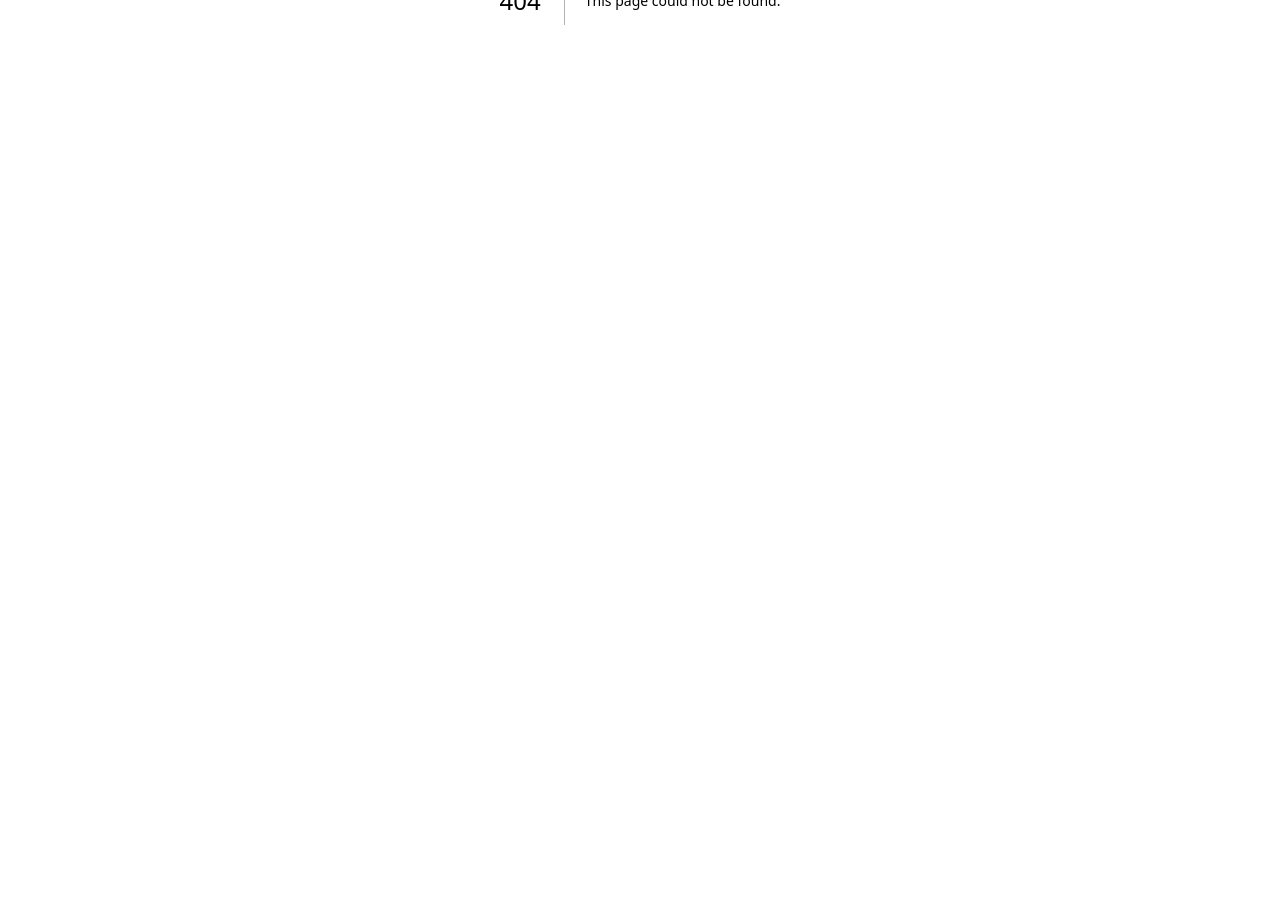
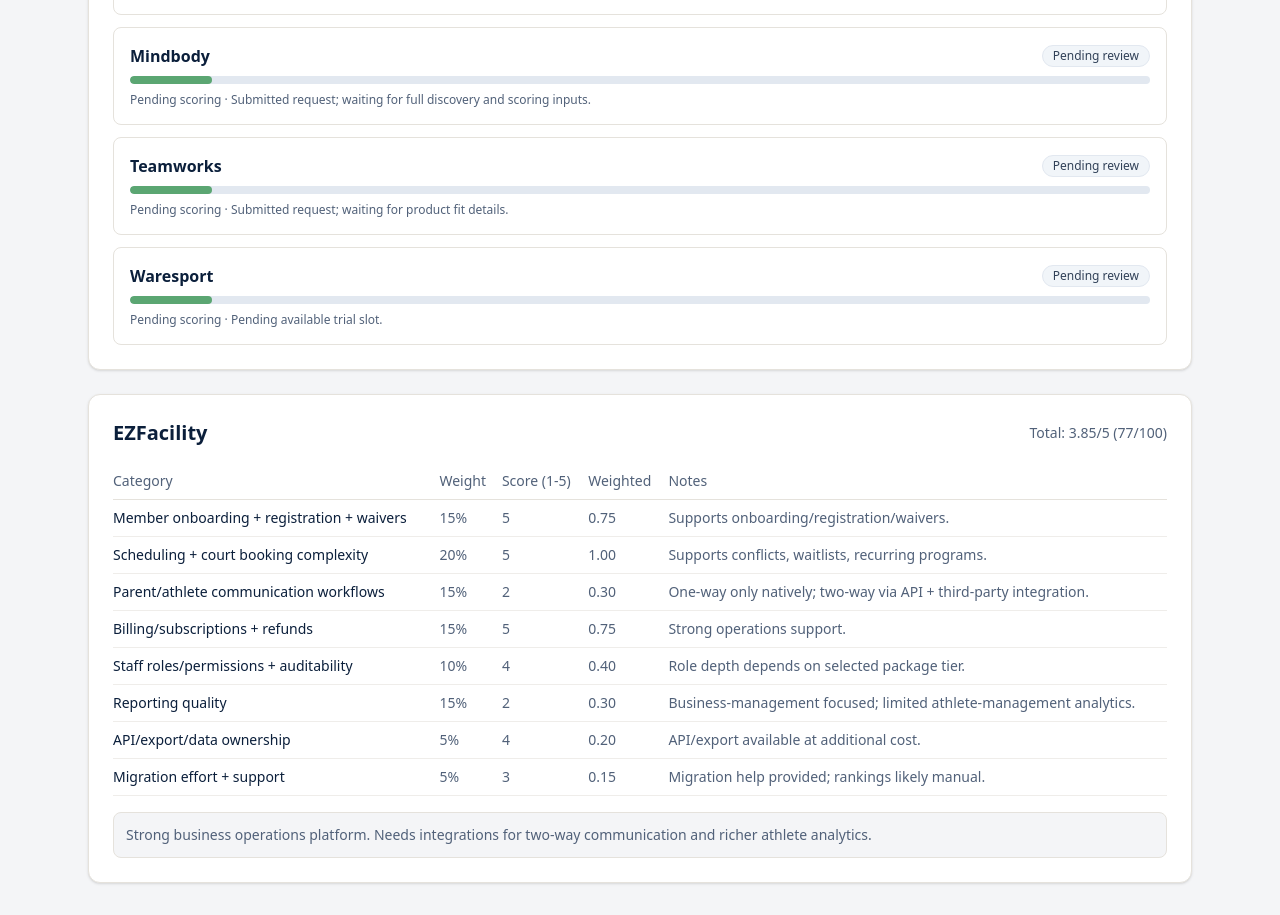
Before and after one commit to medlmichael/farm-forge-portal, a Next.js app: page /scorecards in a window 1280 px wide. Before the commit this address had no page. Shown: the part 400-1315 px from the top of the page. Before the commit the page ends 800 px from the top, so only its background shows below. Built offline with nearby package versions, Linux system fonts and the light colour scheme.

Commit message:
Add vendor scorecards page and trial-tracker link with overall chart

```diff
--- a/src/app/page.tsx
+++ b/src/app/page.tsx
@@ -197,6 +197,14 @@
               </div>
             ))}
           </div>
+          <div className="mt-5 border-t border-[var(--ff-border)] pt-4">
+            <Link
+              href="/scorecards"
+              className="inline-flex items-center rounded-full border border-[var(--ff-navy)] px-4 py-2 text-sm font-semibold text-[var(--ff-navy)] transition-colors hover:bg-[var(--ff-navy)] hover:text-white"
+            >
+              View all vendor scorecards + overall chart →
+            </Link>
+          </div>
         </section>
 
         <div className="mt-4 overflow-hidden rounded-xl border border-[var(--ff-navy)]/20 bg-[var(--ff-navy)] shadow-sm">
--- /dev/null
+++ b/src/app/scorecards/page.tsx
@@ -0,0 +1,112 @@
+import Link from "next/link";
+import { FarmAndForgeLogo } from "@/components/farm-and-forge-logo";
+import { VENDOR_SCORECARDS, scoreOutOf100, weightedScore } from "@/data/vendor-scorecards";
+
+const STATUS_LABELS = {
+  "strong-fit": "Strong fit",
+  "conditional-fit": "Conditional fit",
+  "not-recommended": "Not recommended",
+  "pending-review": "Pending review",
+} as const;
+
+const STATUS_COLORS = {
+  "strong-fit": "bg-green-100 text-green-700 border-green-200",
+  "conditional-fit": "bg-amber-100 text-amber-700 border-amber-200",
+  "not-recommended": "bg-red-100 text-red-700 border-red-200",
+  "pending-review": "bg-slate-100 text-slate-700 border-slate-200",
+} as const;
+
+export default function ScorecardsPage() {
+  const ranked = VENDOR_SCORECARDS.map((vendor) => ({
+    ...vendor,
+    weighted: weightedScore(vendor.rows),
+    outOf100: scoreOutOf100(vendor.rows),
+  })).sort((a, b) => (b.outOf100 ?? -1) - (a.outOf100 ?? -1));
+
+  return (
+    <div className="min-h-screen bg-[var(--background-page)]">
+      <header className="border-b border-[var(--ff-border)] bg-[var(--background)] px-6 py-4">
+        <div className="mx-auto flex w-full max-w-6xl items-center justify-between">
+          <div className="flex items-center gap-3">
+            <FarmAndForgeLogo href="/" height={30} />
+            <span className="border-l border-[var(--ff-border)] pl-3 text-sm text-[var(--ff-cool-gray)]">Vendor scorecards</span>
+          </div>
+          <Link href="/" className="rounded-full border border-[var(--ff-border)] px-4 py-2 text-xs font-medium text-[var(--ff-navy)] hover:bg-[var(--background-page)]">
+            ← All portals
+          </Link>
+        </div>
+      </header>
+
+      <main className="mx-auto w-full max-w-6xl px-6 py-8">
+        <section className="rounded-xl border border-[var(--ff-border)] bg-[var(--background)] p-6 shadow-sm">
+          <h1 className="text-2xl font-bold text-[var(--ff-navy)]">Platform Scorecards</h1>
+          <p className="mt-2 text-sm text-[var(--ff-cool-gray)]">
+            Side-by-side scoring to support client communication, platform selection, and status updates.
+          </p>
+
+          <div className="mt-5 space-y-3">
+            {ranked.map((vendor) => {
+              const width = vendor.outOf100 ?? 8;
+              return (
+                <div key={vendor.key} className="rounded-lg border border-[var(--ff-border)] p-4">
+                  <div className="mb-2 flex items-center justify-between gap-3">
+                    <p className="font-semibold text-[var(--ff-navy)]">{vendor.vendor}</p>
+                    <span className={`rounded-full border px-2.5 py-0.5 text-xs font-medium ${STATUS_COLORS[vendor.status]}`}>
+                      {STATUS_LABELS[vendor.status]}
+                    </span>
+                  </div>
+                  <div className="h-2 overflow-hidden rounded-full bg-slate-200">
+                    <div className="h-full rounded-full bg-[var(--ff-green)]" style={{ width: `${width}%` }} />
+                  </div>
+                  <p className="mt-2 text-xs text-[var(--ff-cool-gray)]">
+                    {vendor.outOf100 != null ? `${vendor.outOf100}/100` : "Pending scoring"} · {vendor.summary}
+                  </p>
+                </div>
+              );
+            })}
+          </div>
+        </section>
+
+        {ranked.filter((v) => v.rows.length > 0).map((vendor) => (
+          <section key={vendor.key} className="mt-6 rounded-xl border border-[var(--ff-border)] bg-[var(--background)] p-6 shadow-sm">
+            <div className="mb-4 flex flex-wrap items-center justify-between gap-2">
+              <h2 className="text-xl font-semibold text-[var(--ff-navy)]">{vendor.vendor}</h2>
+              <div className="text-sm font-medium text-[var(--ff-cool-gray)]">
+                Total: {vendor.weighted}/5 ({vendor.outOf100}/100)
+              </div>
+            </div>
+
+            <div className="overflow-x-auto">
+              <table className="w-full min-w-[700px] border-collapse text-sm">
+                <thead>
+                  <tr className="border-b border-[var(--ff-border)] text-left text-[var(--ff-cool-gray)]">
+                    <th className="py-2 pr-3 font-medium">Category</th>
+                    <th className="py-2 pr-3 font-medium">Weight</th>
+                    <th className="py-2 pr-3 font-medium">Score (1-5)</th>
+                    <th className="py-2 pr-3 font-medium">Weighted</th>
+                    <th className="py-2 font-medium">Notes</th>
+                  </tr>
+                </thead>
+                <tbody>
+                  {vendor.rows.map((row) => (
+                    <tr key={row.category} className="border-b border-[var(--ff-border)]/60 align-top">
+                      <td className="py-2 pr-3 text-[var(--ff-navy)]">{row.category}</td>
+                      <td className="py-2 pr-3 text-[var(--ff-cool-gray)]">{row.weight}%</td>
+                      <td className="py-2 pr-3 text-[var(--ff-cool-gray)]">{row.score}</td>
+                      <td className="py-2 pr-3 text-[var(--ff-cool-gray)]">{((row.weight / 100) * row.score).toFixed(2)}</td>
+                      <td className="py-2 text-[var(--ff-cool-gray)]">{row.notes}</td>
+                    </tr>
+                  ))}
+                </tbody>
+              </table>
+            </div>
+
+            <div className="mt-4 rounded-lg border border-[var(--ff-border)] bg-[var(--background-page)] p-3 text-sm text-[var(--ff-cool-gray)]">
+              {vendor.summary}
+            </div>
+          </section>
+        ))}
+      </main>
+    </div>
+  );
+}
--- /dev/null
+++ b/src/data/vendor-scorecards.ts
@@ -0,0 +1,120 @@
+export type ScoreRow = {
+  category: string;
+  weight: number;
+  score: number;
+  notes: string;
+};
+
+export type VendorScorecard = {
+  key: string;
+  vendor: string;
+  phase: "reviewed" | "in-progress" | "pending";
+  rows: ScoreRow[];
+  summary: string;
+  status: "strong-fit" | "conditional-fit" | "not-recommended" | "pending-review";
+};
+
+export const VENDOR_SCORECARDS: VendorScorecard[] = [
+  {
+    key: "ezfacility",
+    vendor: "EZFacility",
+    phase: "reviewed",
+    rows: [
+      {
+        category: "Member onboarding + registration + waivers",
+        weight: 15,
+        score: 5,
+        notes: "Supports onboarding/registration/waivers.",
+      },
+      {
+        category: "Scheduling + court booking complexity",
+        weight: 20,
+        score: 5,
+        notes: "Supports conflicts, waitlists, recurring programs.",
+      },
+      {
+        category: "Parent/athlete communication workflows",
+        weight: 15,
+        score: 2,
+        notes: "One-way only natively; two-way via API + third-party integration.",
+      },
+      {
+        category: "Billing/subscriptions + refunds",
+        weight: 15,
+        score: 5,
+        notes: "Strong operations support.",
+      },
+      {
+        category: "Staff roles/permissions + auditability",
+        weight: 10,
+        score: 4,
+        notes: "Role depth depends on selected package tier.",
+      },
+      {
+        category: "Reporting quality",
+        weight: 15,
+        score: 2,
+        notes: "Business-management focused; limited athlete-management analytics.",
+      },
+      {
+        category: "API/export/data ownership",
+        weight: 5,
+        score: 4,
+        notes: "API/export available at additional cost.",
+      },
+      {
+        category: "Migration effort + support",
+        weight: 5,
+        score: 3,
+        notes: "Migration help provided; rankings likely manual.",
+      },
+    ],
+    summary:
+      "Strong business operations platform. Needs integrations for two-way communication and richer athlete analytics.",
+    status: "conditional-fit",
+  },
+  {
+    key: "courtreserve",
+    vendor: "CourtReserve",
+    phase: "in-progress",
+    rows: [],
+    summary: "Booked for detailed walkthrough and scoring.",
+    status: "pending-review",
+  },
+  {
+    key: "mindbody",
+    vendor: "Mindbody",
+    phase: "in-progress",
+    rows: [],
+    summary: "Submitted request; waiting for full discovery and scoring inputs.",
+    status: "pending-review",
+  },
+  {
+    key: "teamworks",
+    vendor: "Teamworks",
+    phase: "in-progress",
+    rows: [],
+    summary: "Submitted request; waiting for product fit details.",
+    status: "pending-review",
+  },
+  {
+    key: "waresport",
+    vendor: "Waresport",
+    phase: "pending",
+    rows: [],
+    summary: "Pending available trial slot.",
+    status: "pending-review",
+  },
+];
+
+export function weightedScore(rows: ScoreRow[]) {
+  if (!rows.length) return null;
+  const total = rows.reduce((acc, row) => acc + (row.weight / 100) * row.score, 0);
+  return Number(total.toFixed(2));
+}
+
+export function scoreOutOf100(rows: ScoreRow[]) {
+  const weighted = weightedScore(rows);
+  if (weighted == null) return null;
+  return Math.round((weighted / 5) * 100);
+}
```
